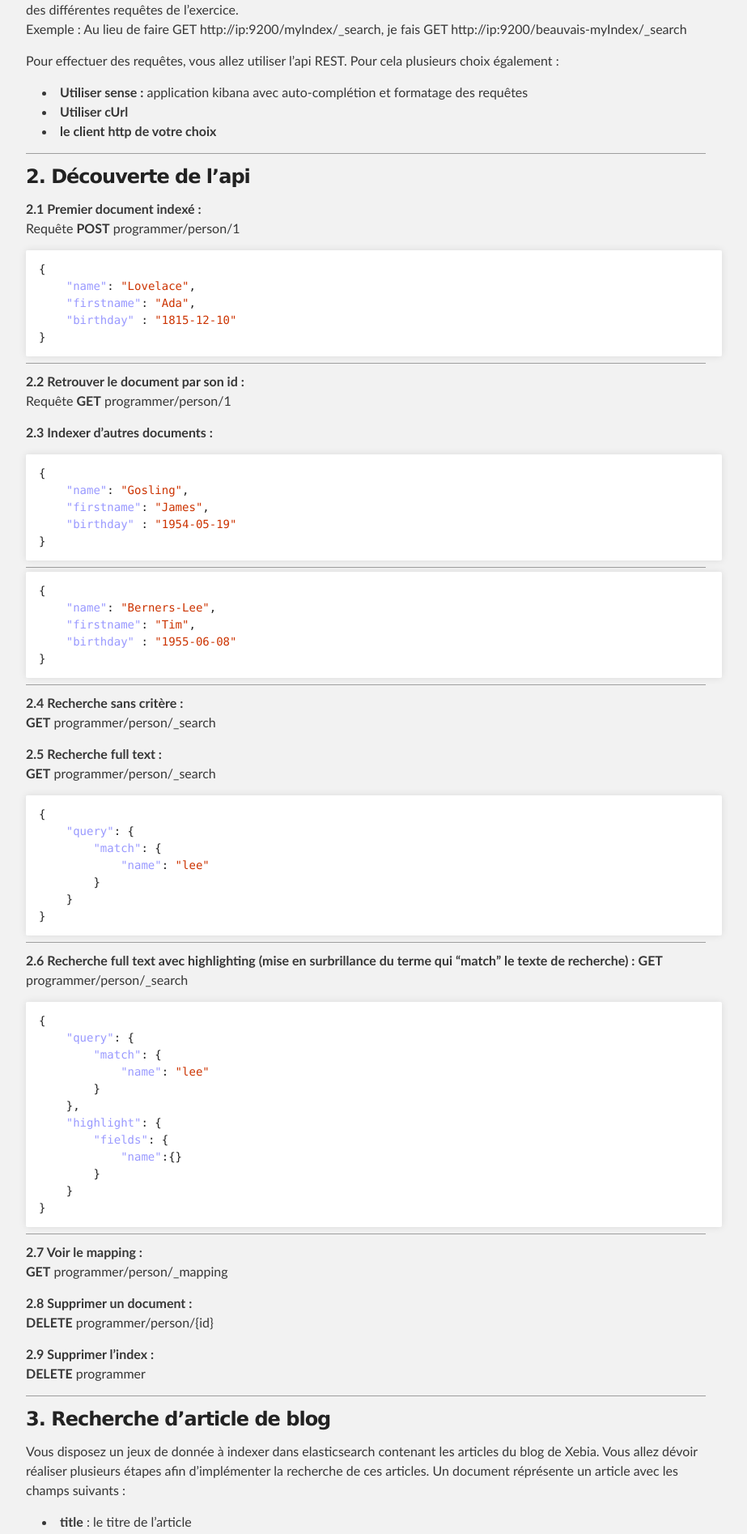
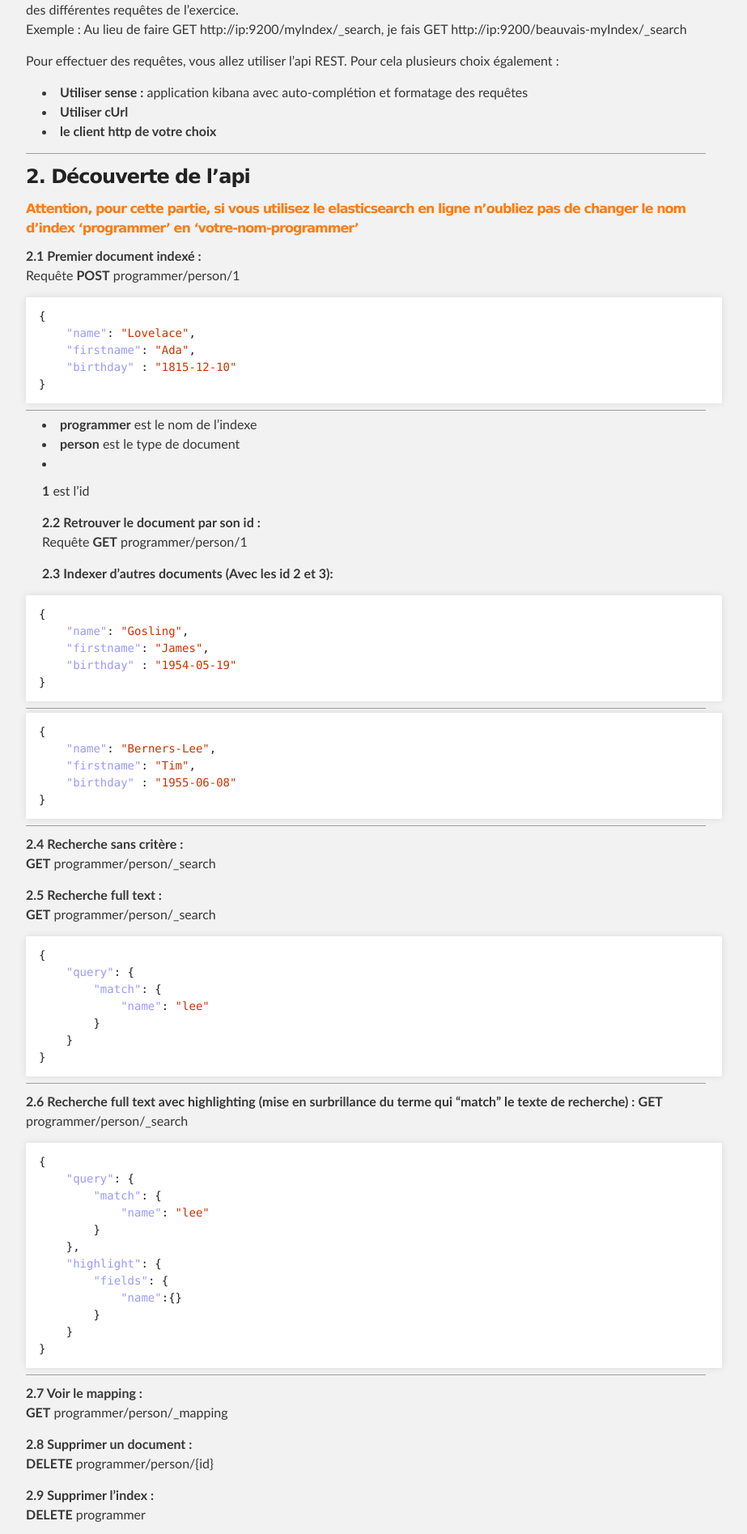
Before and after one commit to gegron/es-requests, a Jekyll site: the page built from index.md, in a window 1280 px wide, cut to the strip 579-2473 px from the top of the page. Shown: the whole strip at 81% size, without its empty margins (188-1111 px from the left). Built offline with Jekyll 4.4.1, drawn with Linux system fonts in a browser that asks for light colours; nearby versions of some CDN libraries; some of the changed text lies outside the part shown; grey boxes are pictures that could not be loaded.

Commit message:
improvement

```diff
--- a/index.md
+++ b/index.md
@@ -33,6 +33,8 @@ Pour effectuer des requêtes, vous allez utiliser l'api REST. Pour cela plusieur
  ---
 
 ### 2. Découverte de l'api
+###### Attention,  pour cette partie, si vous utilisez le elasticsearch en ligne n'oubliez pas de changer le nom d'index __'programmer'__ en __'votre-nom-programmer'__ ######
+
    __2.1 Premier document indexé :__
 Requête __POST__ programmer/person/1
 {% highlight json %}
@@ -42,11 +44,17 @@ Requête __POST__ programmer/person/1
     "birthday" : "1815-12-10"
 }
 {% endhighlight %}
+
 ---
+
+- **programmer** est le nom de l'indexe
+- **person** est le type de document
+- **1** est l'id
+
   __2.2 Retrouver le document par son id :__
 Requête __GET__ programmer/person/1
 
-  __2.3 Indexer d'autres documents :__
+  __2.3 Indexer d'autres documents (Avec les id 2 et 3):__
 {% highlight json %}
 {
     "name": "Gosling",
@@ -119,9 +127,12 @@ article avec les champs suivants :
 * __content__ : Contenu complet de l'article au format html
 
 ---
+
+###### Attention, pour cet partie, si vous utilisez le elasticsearch en ligne n’oubliez pas de changer le nom d’index __‘xebia’__ en __‘votre-nom-xebia’__ ######
+
   __3.1 Création de l'index__
 Créér l'indexe pour recevoir les documents avec le mapping ci-dessous, ce mapping est équivalent au mapping par défaut généré par Elasticsearch mais sera plus facilement modifiable par la suite (Déclaration d'un premier analyzer).
- Pour créér l'indexe avec ce mapping :
+ Pour créér l'indexe 'xebia' avec ce mapping :
 
 __PUT__ xebia
 {% highlight json %}
@@ -177,7 +188,7 @@ Pour indexer tous ces documents en une étape vous allez utiliser curl :
 
  * Télécharger le dataset [data/xebiablog.data](xebiablog.data)
  * Exécuter une requête bulk indexing :
-  __curl -XPUT "http://{host}:9200/xebia/blog/_bulk" --data-binary @xebiablog.data__
+  `curl -XPUT http://{host}:9200/{indexName}/blog/_bulk --data-binary @xebiablog.data`
 
   __Vérifier que les 1197 documents sont correctements indexés :__
   __GET__ xebia/blog/_count
@@ -187,7 +198,7 @@ Le fichier xebiablog.data contient l'ensemble des documents à indexer au format
 {"title":"Scrum pour la Recherche","pubDate":"2016-09-19T13:39:42"  ...}
 [...]
 
-  __3.3 Ecrire une requête qui permet de remonter les articles dont <u>le contenu</u> parle de "kodo kojo"__
+  __3.3 En vous inspirant de l'exercice     2.5, ecrire une requête qui permet de remonter les articles dont <u>le contenu</u> parle de "kodo kojo"__
 <blockquote class = 'solution' markdown="1">
 __GET__ xebia/blog/_search
 {% highlight json %}
@@ -739,7 +750,7 @@ Voici un exemple :
 
 __4.1 Création de l'index__
 Créér l'indexe pour recevoir les documents avec le mapping ci-dessous.
-Le mapping n'aura plus besoin d'être modifier. Noter le mapping du champ localisation
+Le mapping n'aura plus besoin d'être modifier. Noter le mapping du champ location
 
 __PUT__ x-immobilier
 {% highlight json %}
--- a/stylesheets/stylesheet.css
+++ b/stylesheets/stylesheet.css
@@ -98,6 +98,7 @@ h5 {
 
 h6 {
   font-size: 16px;
+  color: #ff7b11;
 }
 
 p {
@@ -420,6 +421,7 @@ Small Device Styles
 
   h6 {
     font-size: 12px;
+    color : red;
   }
 
   code, pre {
```
Also changed, not shown: other parts of index.md (+6 -6 lines).
